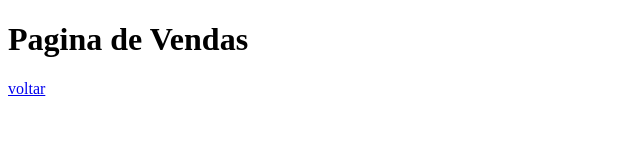
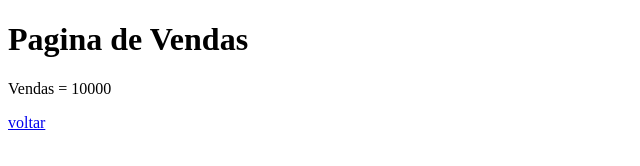
Before and after one commit to ernestotn/teste-git, a plain HTML site: page vendas.html in a window 1280 px wide. Shown: the whole page, without its empty margins (0-640 px from the left). Drawn offline with Linux system fonts and the light colour scheme.

Commit message:
add valor venda

```diff
--- a/vendas.html
+++ b/vendas.html
@@ -7,6 +7,7 @@
 </head>
 <body>
     <h1>Pagina de Vendas</h1>
+    <p>Vendas = 10000</p>
     <a link rel="stylesheet" href="index.html">voltar</a>
 </body>
 </html>
```
